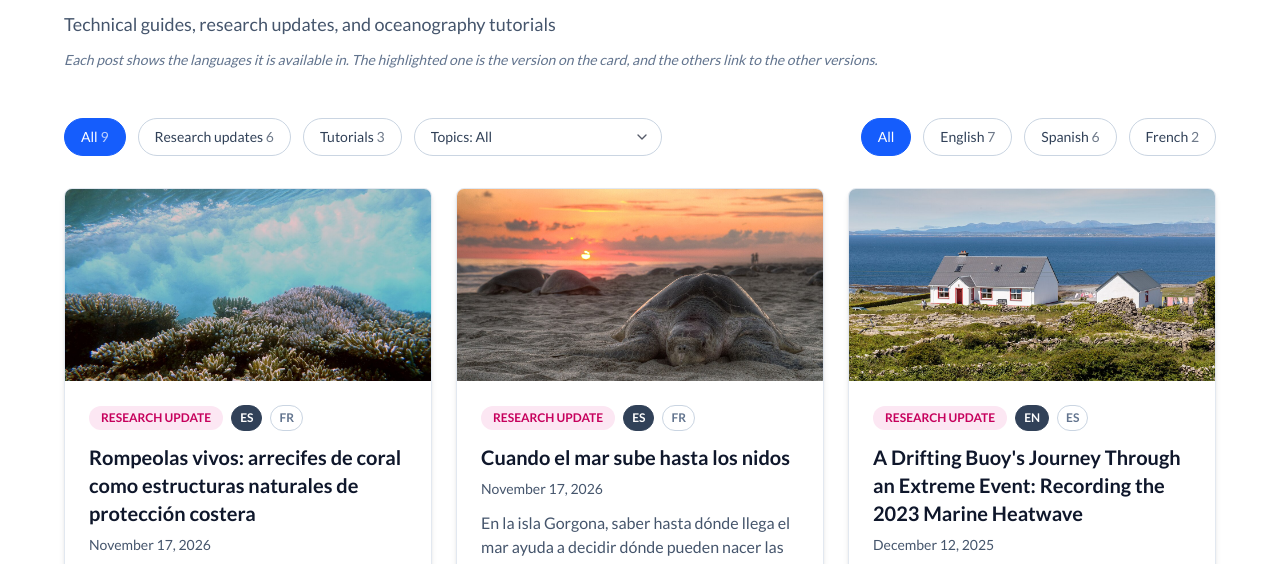
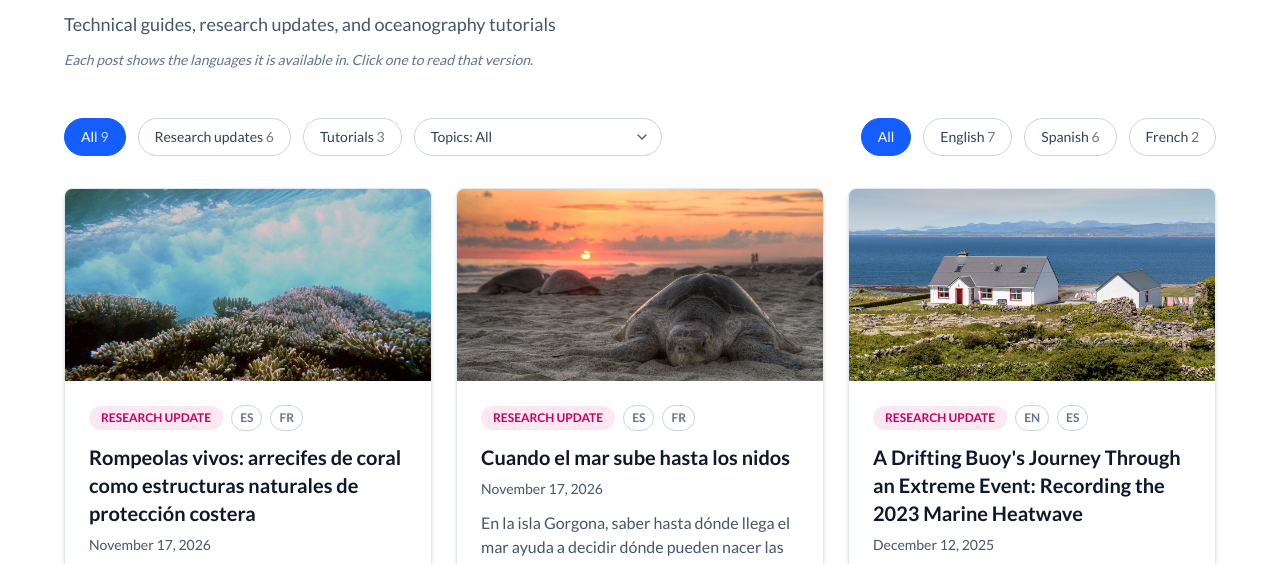
Before and after one commit to dspelaez/dspelaez.github.io, an Astro site: page /blog in a window 1280 px wide. Shown: the part 182-746 px from the top of the page. Built offline with nearby package versions, Linux system fonts and the light colour scheme; Astro itself is replaced by a stand-in of ours; some packages are replaced by stand-ins of ours.

Commit message:
Same style for all language badges

```diff
--- a/src/components/LangBadges.astro
+++ b/src/components/LangBadges.astro
@@ -1,8 +1,8 @@
 ---
 /**
  * EN · ES · FR badges on a blog card: one per language the article exists in,
- * always in that order and the same on every page. The card's own version is
- * filled; the others link to the other versions.
+ * always in that order and with the same style on every page. Each links to
+ * that version of the post.
  */
 import { useTranslations, type Lang } from '../i18n/ui';
 
@@ -13,7 +13,7 @@ interface Props {
 
 const { versions, current } = Astro.props;
 const order: Lang[] = ['en', 'es', 'fr'];
-const base = 'px-2 py-1 rounded-full text-xs font-semibold border transition-colors';
+const style = 'px-2 py-1 rounded-full text-xs font-semibold border transition-colors border-slate-300 dark:border-slate-600 text-slate-500 dark:text-slate-400 hover:border-blue-500 hover:text-blue-600 dark:hover:border-blue-400 dark:hover:text-blue-400';
 ---
 
 {order.filter((l) => versions[l]).map((l) => (
@@ -23,8 +23,6 @@ const base = 'px-2 py-1 rounded-full text-xs font-semibold border transition-col
     hreflang={l}
     title={useTranslations(l)('blog.readIn')}
     aria-current={l === current ? 'true' : undefined}
-    class={l === current
-      ? `${base} bg-slate-700 border-slate-700 text-white dark:bg-slate-200 dark:border-slate-200 dark:text-slate-900`
-      : `${base} border-slate-300 dark:border-slate-600 text-slate-500 dark:text-slate-400 hover:border-blue-500 hover:text-blue-600 dark:hover:border-blue-400 dark:hover:text-blue-400`}
+    class={style}
   >{l.toUpperCase()}</a>
 ))}
--- a/src/i18n/ui.ts
+++ b/src/i18n/ui.ts
@@ -125,7 +125,7 @@ const ui = {
     'blog.backAll': 'Back to all posts',
     'blog.readIn': 'Read this post in English',
     'blog.viewAll': 'View All Posts',
-    'blog.langNote': 'Each post shows the languages it is available in. The highlighted one is the version on the card, and the others link to the other versions.',
+    'blog.langNote': 'Each post shows the languages it is available in. Click one to read that version.',
     'blog.cat.research-update': 'research update',
     'blog.cat.tutorial': 'tutorial',
     'blog.filter.all': 'All',
@@ -231,7 +231,7 @@ const ui = {
     'blog.backAll': 'Volver a todos los artículos',
     'blog.readIn': 'Lee este artículo en español',
     'blog.viewAll': 'Ver todos los artículos',
-    'blog.langNote': 'Cada artículo muestra los idiomas en que está disponible. El resaltado es la versión de la tarjeta, y los demás llevan a las otras versiones.',
+    'blog.langNote': 'Cada artículo muestra los idiomas en que está disponible. Haz clic en uno para leer esa versión.',
     'blog.cat.research-update': 'novedades',
     'blog.cat.tutorial': 'tutorial',
     'blog.filter.all': 'Todos',
@@ -337,7 +337,7 @@ const ui = {
     'blog.backAll': 'Retour à tous les articles',
     'blog.readIn': 'Lire cet article en français',
     'blog.viewAll': 'Voir tous les articles',
-    'blog.langNote': "Chaque article indique les langues dans lesquelles il est disponible. La langue mise en évidence est celle de la carte, et les autres mènent aux autres versions.",
+    'blog.langNote': "Chaque article indique les langues dans lesquelles il est disponible. Cliquez sur l'une d'elles pour lire cette version.",
     'blog.cat.research-update': 'actualité',
     'blog.cat.tutorial': 'tutoriel',
     'blog.filter.all': 'Tous',
```
